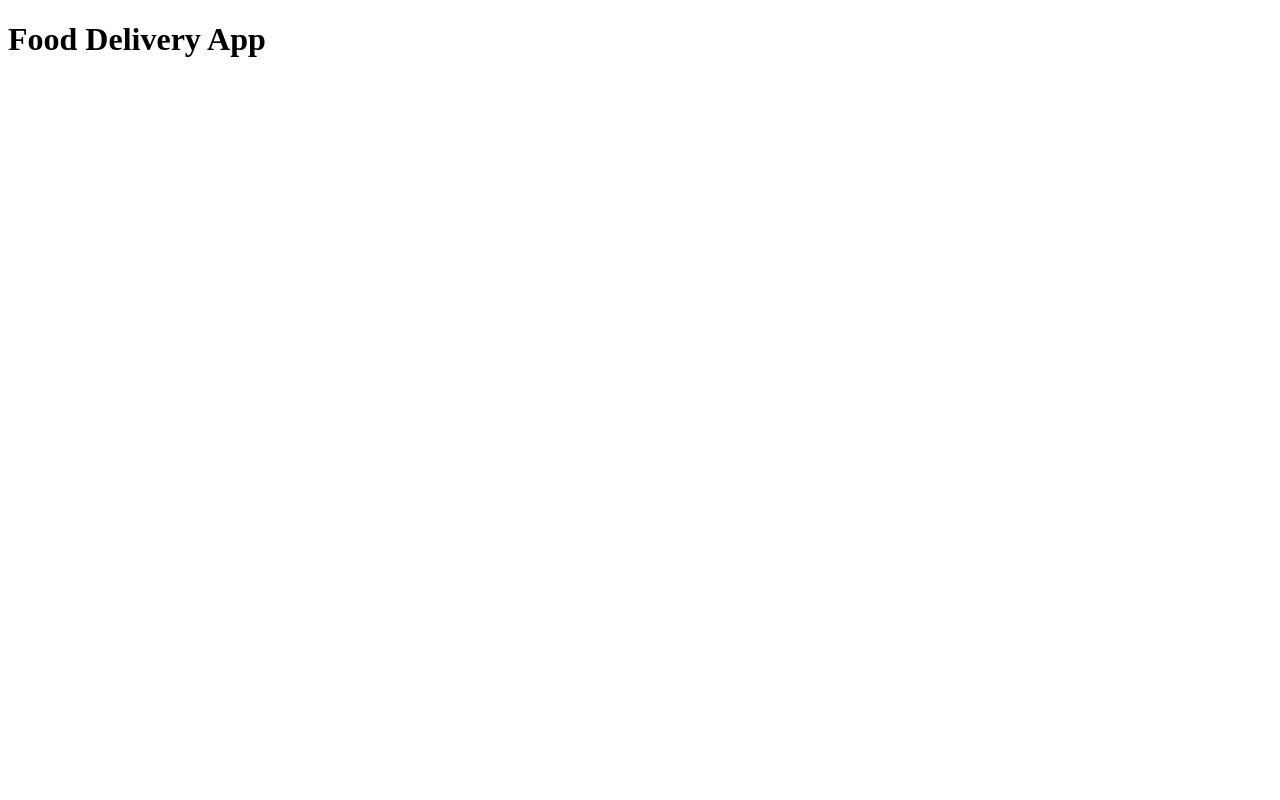
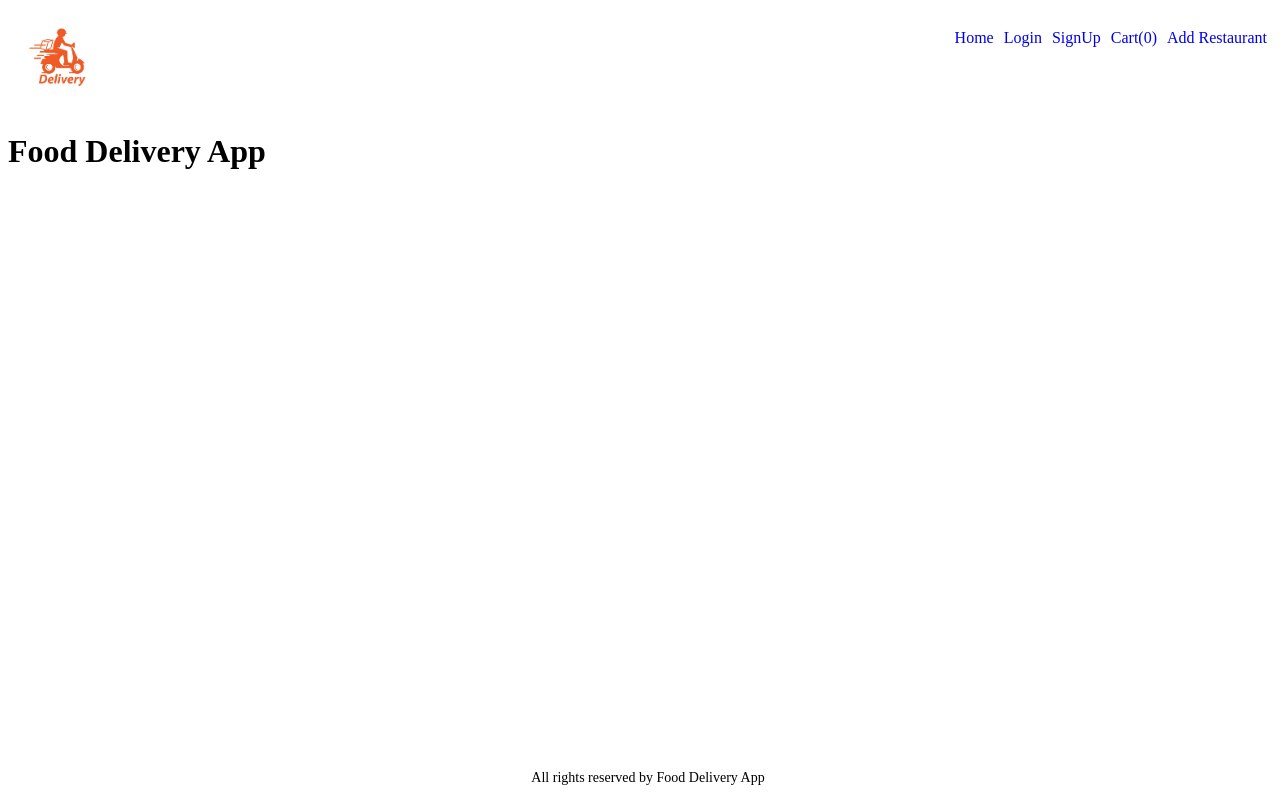
Before and after one commit to Simran1028/food_delivery_app, a Next.js app: page / in a window 1280 px wide. Built offline with nearby package versions, Linux system fonts and the light colour scheme.

Commit message:
customer header created

```diff
--- /dev/null
+++ b/src/app/_components/CustomerHeader.js
@@ -0,0 +1,37 @@
+import Link from "next/link";
+
+const CustomerHeader = () => {
+    return (<>
+
+        <div className="header-wrapper">
+            <div>
+                <img style={{ width: 100 }} src="/delivery.jpg" />
+            </div>
+            <div className="header-list">
+                <ul>
+                    <li>
+                        <Link href="/">Home</Link>
+                    </li>
+
+
+                    <li>
+                    <Link href="/">Login</Link>
+                    </li>
+                    <li>
+                        <Link href="/">SignUp</Link>
+                    </li>
+
+                    <li>
+                        <Link href="/">Cart(0)</Link>
+                    </li>
+                    <li>
+                        <Link href="/">Add Restaurant</Link>
+                    </li>
+
+                </ul>
+            </div>
+        </div>
+    </>)
+}
+
+export default CustomerHeader;
--- a/src/app/_components/RestaurantHeader.js
+++ b/src/app/_components/RestaurantHeader.js
@@ -24,7 +24,7 @@ const RestaurantHeader = () => {
   return (
     <div className="header-wrapper">
       <div>
-        <img style={{ width: 100 }} src="delivery.jpg" />
+        <img style={{ width: 100 }} src="/delivery.jpg" />
       </div>
       <div className="header-list">
         <ul>
--- a/src/app/globals.css
+++ b/src/app/globals.css
@@ -1,3 +1,34 @@
+.header-wrapper{
+    display: flex;
+    justify-content: space-between;
+}
+.header-list ul{
+    display: flex;
+}
+.header-list ul li{
+    padding: 5px;
+    list-style: none;
+}
+.header-list ul li button{
+    border: none;
+    background-color: transparent;
+    cursor: pointer;
+    color: #493885;
+    font-size: 14px;
+}
+.header-list ul li a{
+    text-decoration: none;
+}
+.footer-wrapper {
+    position: fixed;
+    bottom: 0;
+    width:100%;
+    font-size: 14px;
+    background-color: #ffffff;
+    text-align: center;
+}
+
+
 .input-wrapper{
     margin: 10px;
 }
--- a/src/app/page.js
+++ b/src/app/page.js
@@ -1,10 +1,14 @@
+import CustomerHeader from "./_components/CustomerHeader";
+import RestaurantFooter from "./_components/RestaurantFooter";
 
 
 export default function Home() {
 
   return (
     <div>
+      <CustomerHeader/>
       <h1>Food Delivery App</h1>
+      <RestaurantFooter/>
     </div>
   );
 }
```
